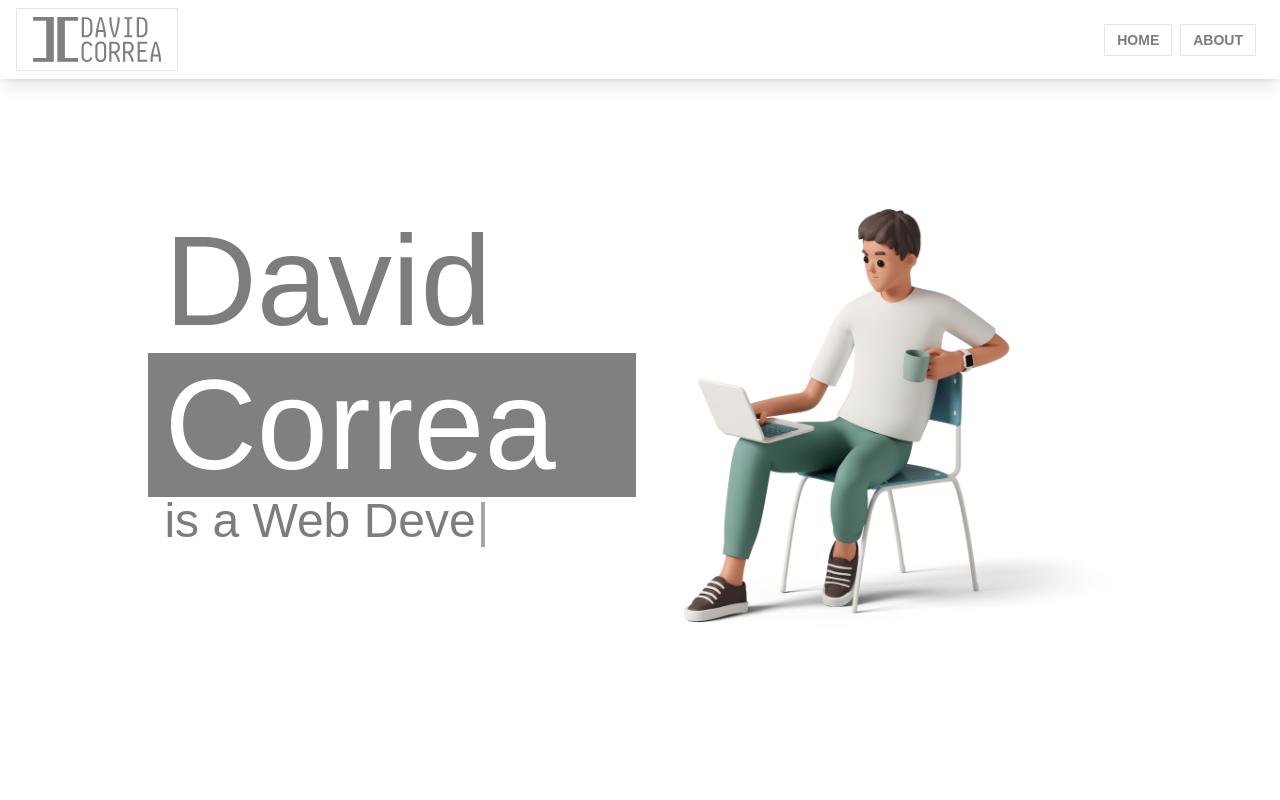
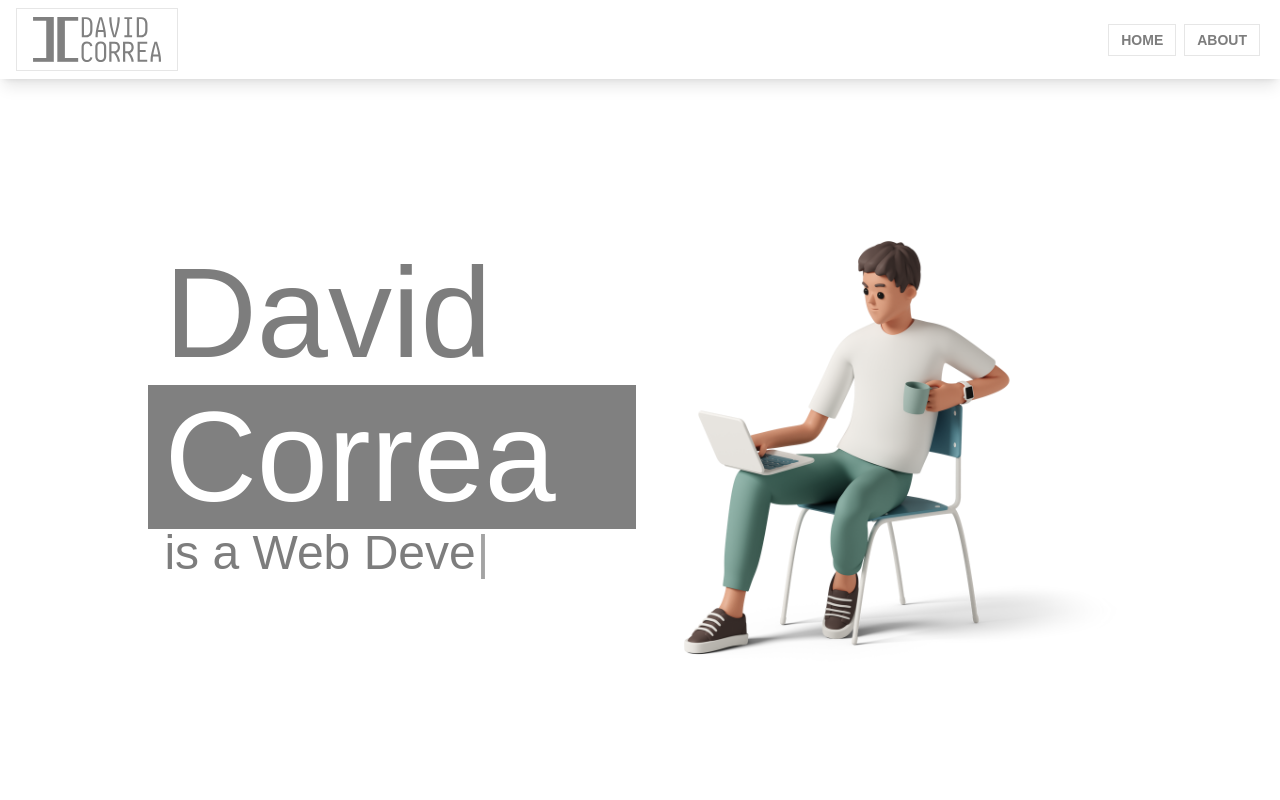
Before and after one commit to DavidCorreaV/dcorrea, a React (Create React App) app in the folder dcorrea/: page / in a window 1280 px wide. Shown: the top 800 px of the page. Built offline with nearby package versions, Linux system fonts and the light colour scheme.

Commit message:
Fixed hero height bug

```diff
--- a/dcorrea/src/components/layout/Navbar.jsx
+++ b/dcorrea/src/components/layout/Navbar.jsx
@@ -21,7 +21,7 @@ const Navbar = ({ title }) => {
             />
           </Link>
         </div>
-        <div className="flex-1 px-2 mx-2">
+        <div className="flex-1 px-2 mx-1">
           <div className="flex justify-end gap-2">
             <Link to="/" className="btn btn-ghost btn-sm rounded-btn">
               Home
--- a/dcorrea/src/components/pages/Home.jsx
+++ b/dcorrea/src/components/pages/Home.jsx
@@ -15,7 +15,7 @@ const Home = () => {
   ];
 
   return (
-    <section className="hero min-h-screen mt-2">
+    <section className="hero mt-2" style={{ minHeight: "calc(100vh - 4rem)" }}>
       <div className="flex flex-col justify-start align-center z-0 max-w-7xl m-4 p-1 lg:flex-row-reverse lg:gap-12">
         <img
           src={guyChilling}
--- a/dcorrea/src/index.css
+++ b/dcorrea/src/index.css
@@ -27,10 +27,6 @@ body {
     font-family: "Major Mono", sans-serif;
 }
 
-main {
-    margin-top: -4rem;
-}
-
 #descriptor {
     transition: linear 1s;
 }
```
